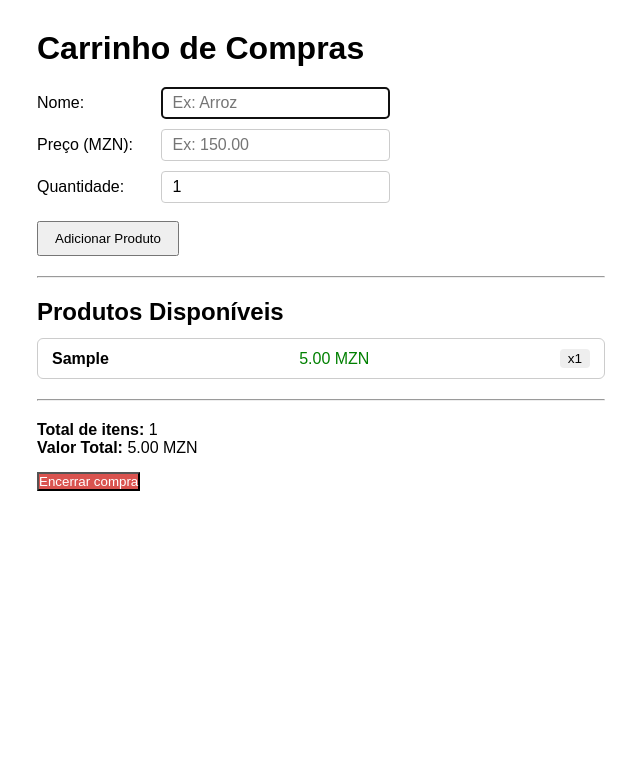
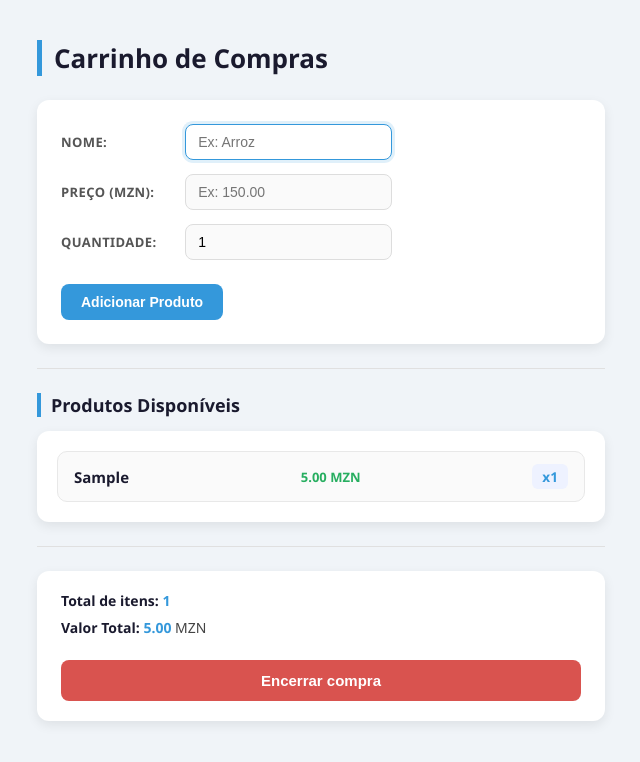
Before and after one commit to Delcinioo/TG1_Grupo2Leit52, a plain HTML site: page index.html in a window 1280 px wide. Both pictures are taken after typing "Sample", "5" into the empty fields and a click on the button "Adicionar Produto". Shown: the whole page, without its empty margins (319-959 px from the left). Drawn offline with Linux system fonts and the light colour scheme.

Commit message:
Melhorar design da interface

```diff
--- a/css/style.css
+++ b/css/style.css
@@ -5,54 +5,107 @@
 }
 
 body {
-  font-family: Arial, sans-serif;
+  font-family: 'Segoe UI', Arial, sans-serif;
+  background-color: #f0f4f8;
   max-width: 600px;
-  margin: 30px auto;
+  margin: 40px auto;
   padding: 0 16px;
 }
 
+/* TÍTULO PRINCIPAL */
 h1 {
-  margin-bottom: 20px;
+  margin-bottom: 24px;
+  color: #1a1a2e;
+  font-size: 26px;
+  border-left: 5px solid #3498db;
+  padding-left: 12px;
 }
 
 h2 {
-  margin-bottom: 12px;
+  margin-bottom: 14px;
+  color: #1a1a2e;
+  font-size: 18px;
+  border-left: 4px solid #3498db;
+  padding-left: 10px;
+}
+
+/* FORMULÁRIO */
+form {
+  background: #fff;
+  padding: 24px;
+  border-radius: 12px;
+  box-shadow: 0 4px 12px rgba(0,0,0,0.08);
+  margin-bottom: 24px;
 }
 
 form div {
-  margin-bottom: 10px;
+  margin-bottom: 14px;
 }
 
 label {
   display: inline-block;
   width: 120px;
+  font-size: 13px;
+  font-weight: 600;
+  color: #555;
+  text-transform: uppercase;
+  letter-spacing: 0.4px;
 }
 
 input {
-  padding: 6px 10px;
-  border: 1px solid #ccc;
-  border-radius: 4px;
-  font-size: 1rem;
+  padding: 9px 12px;
+  border: 1.5px solid #ddd;
+  border-radius: 8px;
+  font-size: 14px;
+  background-color: #fafafa;
+  transition: border-color 0.2s, box-shadow 0.2s;
+}
+
+input:focus {
+  outline: none;
+  border-color: #3498db;
+  box-shadow: 0 0 0 3px rgba(52,152,219,0.15);
+  background-color: #fff;
 }
 
 input.input-erro {
-  border-color: red;
+  border-color: #e74c3c;
 }
 
 button[type="submit"] {
-  margin-top: 8px;
-  padding: 8px 16px;
+  margin-top: 10px;
+  padding: 10px 20px;
   cursor: pointer;
+  background-color: #3498db;
+  color: white;
+  border: none;
+  border-radius: 8px;
+  font-size: 14px;
+  font-weight: 600;
+  transition: background-color 0.2s, transform 0.1s;
 }
 
-hr {
-  margin: 20px 0;
+button[type="submit"]:hover {
+  background-color: #2980b9;
 }
 
+button[type="submit"]:active {
+  transform: scale(0.98);
+}
+
+/* SEPARADOR */
+hr {
+  margin: 24px 0;
+  border: none;
+  border-top: 1.5px solid #e0e0e0;
+}
+
+/* ERROS */
 .error {
-  color: red;
+  color: #e74c3c;
   font-size: 0.8rem;
   margin-left: 6px;
+  font-weight: 500;
 }
 
 .hide {
@@ -60,31 +113,122 @@ hr {
 }
 
 .empty-message {
-  color: #888;
+  color: #bbb;
   font-style: italic;
+  text-align: center;
+  padding: 16px 0;
 }
 
+/* LISTA DE PRODUTOS */
+#listaProdutos {
+  background: #fff;
+  border-radius: 12px;
+  padding: 20px;
+  box-shadow: 0 4px 12px rgba(0,0,0,0.08);
+  margin-bottom: 24px;
+}
+
+/* CARDS */
 .card-produto {
-  border: 1px solid #ccc;
-  border-radius: 6px;
-  padding: 10px 14px;
-  margin-bottom: 8px;
+  border: 1.5px solid #e8e8e8;
+  border-radius: 10px;
+  padding: 12px 16px;
+  margin-bottom: 10px;
   display: flex;
   justify-content: space-between;
   align-items: center;
+  background-color: #fafafa;
+  transition: box-shadow 0.2s;
+}
+
+.card-produto:last-child {
+  margin-bottom: 0;
+}
+
+.card-produto:hover {
+  box-shadow: 0 4px 10px rgba(0,0,0,0.08);
 }
 
 .card-produto .nome-produto {
-  font-weight: bold;
+  font-weight: 600;
+  color: #1a1a2e;
+  font-size: 15px;
 }
 
 .card-produto .preco-produto {
-  color: green;
+  color: #27ae60;
+  font-weight: 600;
+  font-size: 13px;
 }
 
 .card-produto .quantidade-badge {
-  background: #eee;
-  border-radius: 4px;
-  padding: 2px 8px;
+  background: #eef2ff;
+  color: #3498db;
+  border-radius: 6px;
+  padding: 3px 10px;
   font-size: 0.85rem;
+  font-weight: 600;
 }
+
+/* BOTÃO CARRINHO */
+.btn-carrinho {
+  padding: 7px 14px;
+  background-color: #27ae60;
+  color: white;
+  border: none;
+  border-radius: 6px;
+  font-size: 13px;
+  font-weight: 600;
+  cursor: pointer;
+  transition: background-color 0.2s;
+}
+
+.btn-carrinho:hover {
+  background-color: #1e8449;
+}
+
+/* RESUMO DO CARRINHO */
+#resumoCarrinho {
+  background: #fff;
+  border-radius: 12px;
+  padding: 20px 24px;
+  box-shadow: 0 4px 12px rgba(0,0,0,0.08);
+}
+
+#resumoCarrinho p {
+  font-size: 14px;
+  color: #444;
+  margin-bottom: 8px;
+}
+
+#resumoCarrinho strong {
+  color: #1a1a2e;
+}
+
+#resumoCarrinho span {
+  color: #3498db;
+  font-weight: 600;
+}
+
+/* BOTÃO ENCERRAR */
+#btnEncerrar {
+  width: 100%;
+  padding: 12px;
+  background-color: #e74c3c;
+  color: white;
+  border: none;
+  border-radius: 8px;
+  font-size: 15px;
+  font-weight: 600;
+  cursor: pointer;
+  margin-top: 14px;
+  transition: background-color 0.2s, transform 0.1s;
+}
+
+#btnEncerrar:hover {
+  background-color: #c0392b;
+}
+
+#btnEncerrar:active {
+  transform: scale(0.98);
+}
```
